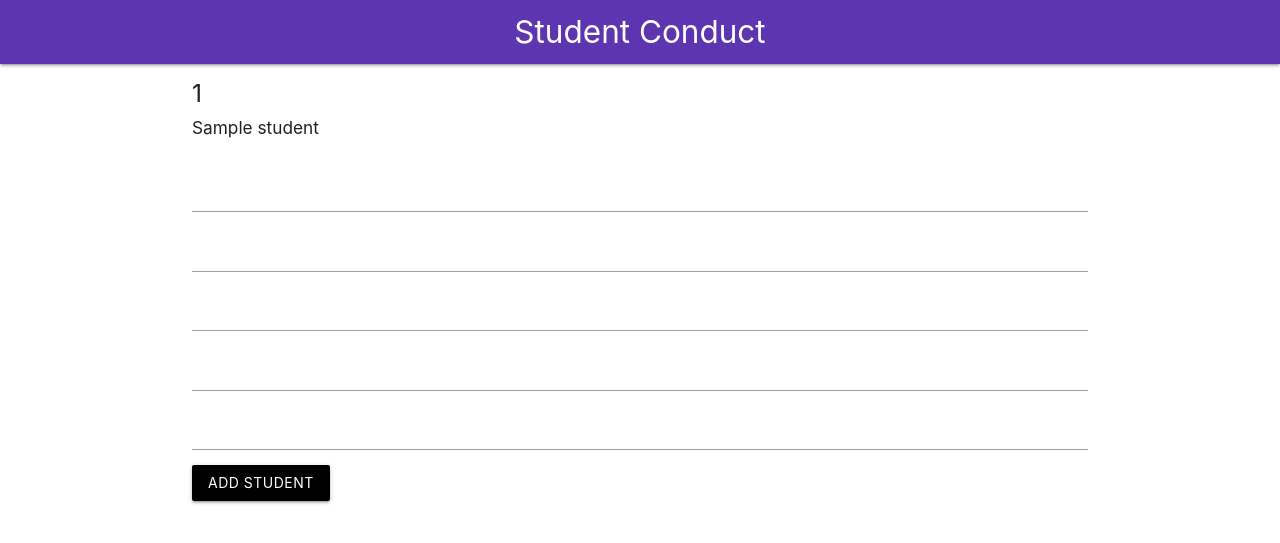
After one commit to aliyahjohn/COMP3613-Project, a Flask app: template App/templates/conduct.html in a window 1280 px wide. The commit adds this page. Shown: the top 543 px of the page. Run offline with Flask 2, Linux system fonts and the light colour scheme; the template is opened without the code that fills it: most values are stand-ins (such as "Sample title", 1, 10 or a date in 2020).

Commit message:
/conduct/add and other routes (test in postman)

```diff
--- a/App/main.py
+++ b/App/main.py
@@ -152,7 +152,23 @@ def logoutActions():
 
 @app.route('/conduct', methods=['GET'])
 def conduct():
-   return render_template('conduct.html')
+    students = Student.query.all()
+
+    return render_template('conduct.html', student = 0, students = students)
+
+@app.route('/conduct/add', methods=['GET', 'POST'])
+def addStudent():
+
+    newstudent = Student(name = data['name'] , studentId = data['studentId'], faculty = data['faculty'], year = data['year'], kpoints = data['kpoints'])
+    if newstudent: #already exists
+      db.session.merge(newstudent)
+      db.session.commit()
+    else:
+      db.session.add(newstudent)
+      db.session.commit()
+
+    students = Student.query.all()
+    return render_template('conduct.html', student = 0, students = students)
 
 
 
--- a/App/models/students.py
+++ b/App/models/students.py
@@ -3,8 +3,7 @@ from App.database import db
 class Student(db.Model):
   __tablename__ = 'Student'
   studentId = db.Column(db.String, primary_key=True)
-  fName = db.Column(db.String, nullable=False)
-  lName = db.Column(db.String, nullable=False)
+  name = db.Column(db.String, nullable=False)
   faculty = db.Column(db.String, nullable=False)
   year = db.Column(db.Integer, nullable=False)
   kpoints = db.Column(db.Integer, nullable=False)
@@ -12,8 +11,7 @@ class Student(db.Model):
 
   def _init_(self, studentId, fName, lName):
     self.studentId = studentId
-    self.fName = fName
-    self.lName = lName
+    self.name = name
     self.faculty = faculty
     self.year = year
     self.kpoints = kpoints
--- /dev/null
+++ b/App/templates/conduct.html
@@ -0,0 +1,34 @@
+{% extends "layout.html" %}
+{% block title %}Student Conduct{% endblock %}
+{% block page %}Student Conduct{% endblock %}
+
+{{ super() }}
+
+{% block content %}
+
+    {% for student in students %}
+    <span>
+        <h5> {{student.studentId}} </h5>
+        <h6> {{student.name}} </h6>
+        <!-- <h8> {{student.faculty}} </h8>
+        <h8> {{student.year}} </h8>
+        <h8> {{student.kpoints}} </h8>
+        <h8> {{student.faculty}} </h8> -->
+        <br>
+    </span>
+    {% endfor %}
+</form>
+
+
+
+<form method="POST" action="/conduct/add">
+    <!-- add student: -->
+    <textarea id="name" name="addStudent" class="materialize-textarea" ></textarea>
+    <textarea id="studentId" name="addStudent" class="materialize-textarea" ></textarea>
+    <textarea id="faculty" name="addStudent" class="materialize-textarea" ></textarea>
+    <textarea id="year" name="addStudent" class="materialize-textarea" ></textarea>
+    <textarea id="kpoints" name="addStudent" class="materialize-textarea" ></textarea>
+
+    <button id="addBtn" type="submit" class="waves-effect waves-light btn black">Add Student</button>
+</form>
+{% endblock %}
--- a/App/templates/index.html
+++ b/App/templates/index.html
@@ -27,5 +27,5 @@
              <b>TEMP (NO LOG IN)</b></a>
         </div>
 
-    </body> -->
+    <!-- </body> --> -->
 {% endblock %}
--- a/App/views/conduct.py
+++ b/App/views/conduct.py
@@ -5,3 +5,7 @@ conduct_views = Blueprint('conduct_views', __name__, template_folder='../templat
 @conduct_views.route('/conduct', methods=['GET'])
 def conduct_page():
     return render_template('conduct.html')
+
+@conduct_views.route('/conduct/add', methods=['GET', 'POST'])
+def conductUpdated():
+    return render_template('conduct.html')
```
